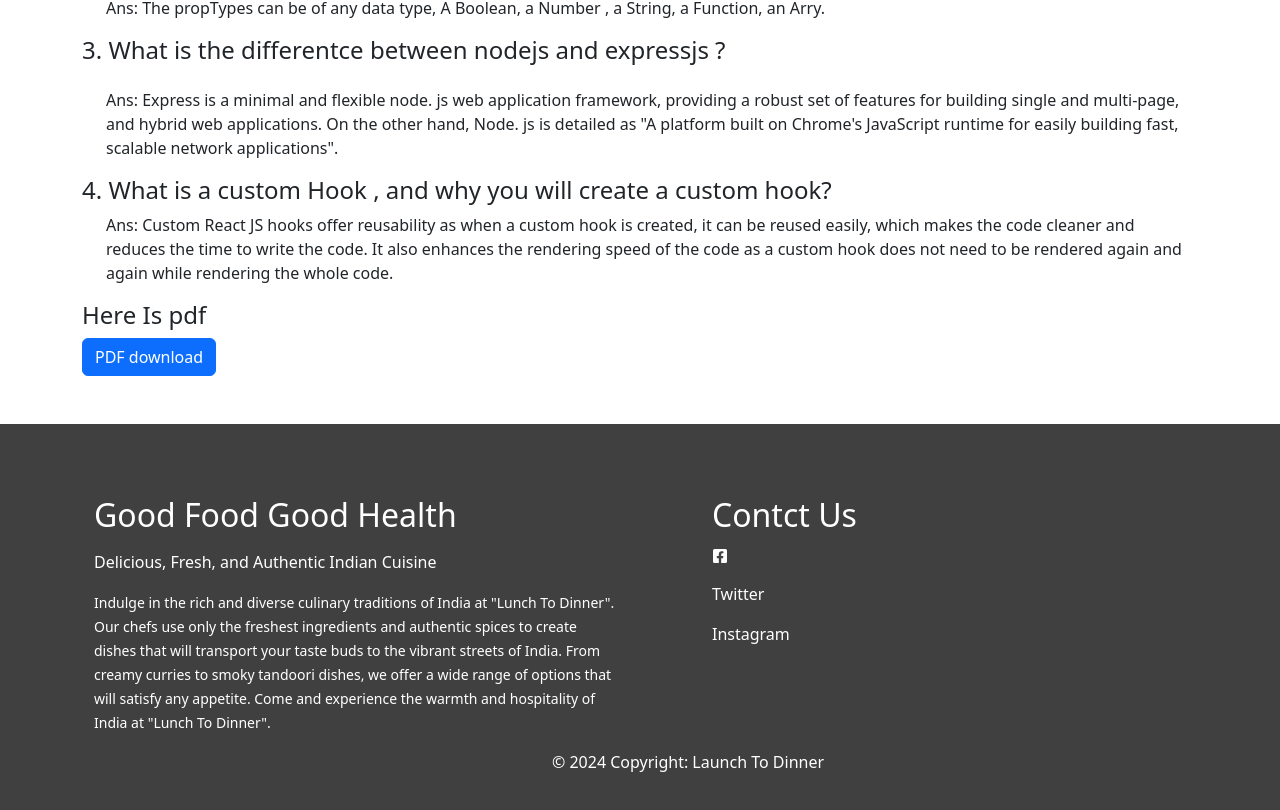
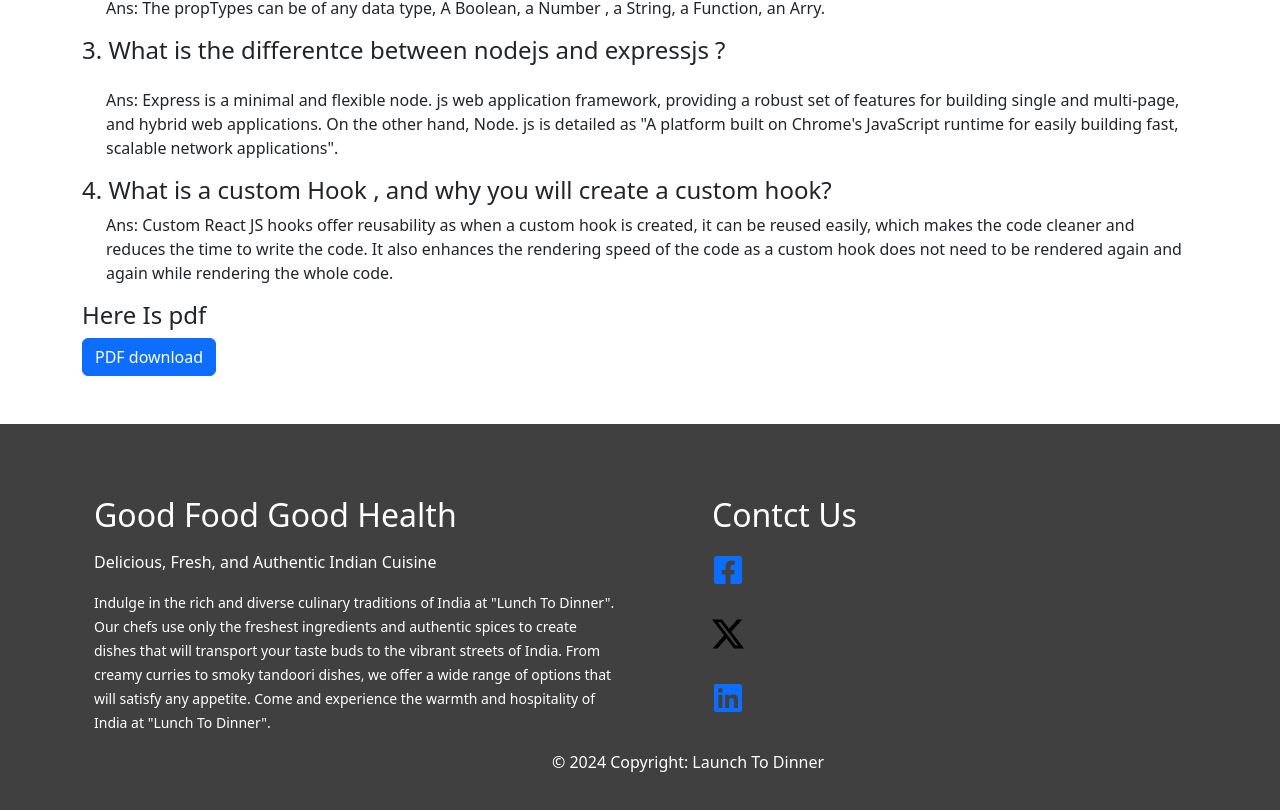
Before and after one commit to JUNAIDHASAN75/launch-to-dinner-client, a React (Vite) app: page /blogs in a window 1280 px wide. Shown: the part 448-1258 px from the top of the page. Built offline with nearby package versions, Linux system fonts and the light colour scheme; no server answers.

Commit message:
add another icon

```diff
--- a/src/Pages/shared/Footer/Footer.jsx
+++ b/src/Pages/shared/Footer/Footer.jsx
@@ -1,6 +1,9 @@
 import React from 'react';
 import { Container } from 'react-bootstrap';
 import { FaFacebookSquare } from "react-icons/fa";
+import { BsTwitterX } from "react-icons/bs";
+import { FaLinkedin } from "react-icons/fa";
+
 
 const Footer = () => {
     const currentYear = new Date().getFullYear();
@@ -15,9 +18,9 @@ const Footer = () => {
                 <div className='w-100 me-5'>
 
                     <h2 className='ps-lg-5 ms-lg-5'>Contct Us </h2>
-                    <p className='ps-lg-5 ms-lg-5'><FaFacebookSquare /> </p>
-                    <p className='ps-lg-5 ms-lg-5'>Twitter </p>
-                    <p className='ps-lg-5 ms-lg-5'>Instagram </p>
+                    <p className='ps-lg-5 font fs-2 text-primary ms-lg-5'><FaFacebookSquare /> </p>
+                    <p className='ps-lg-5 font fs-2 text-black ms-lg-5'><BsTwitterX /> </p>
+                    <p className='ps-lg-5 font fs-2 text-primary ms-lg-5'><FaLinkedin /> </p>
 
                 </div>
             </Container>
```
Also changed, not shown: 1 other file (tests, documents, lock files or other folders).
